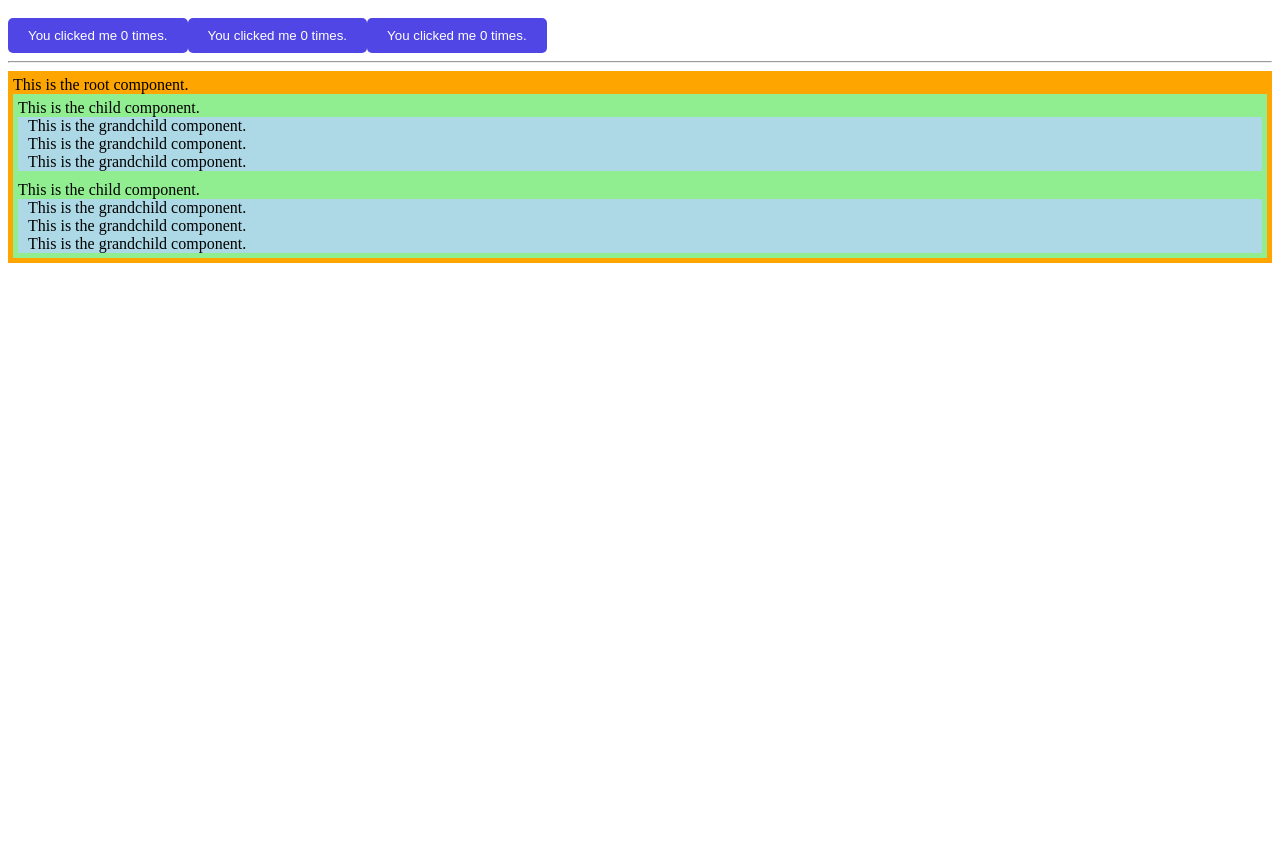
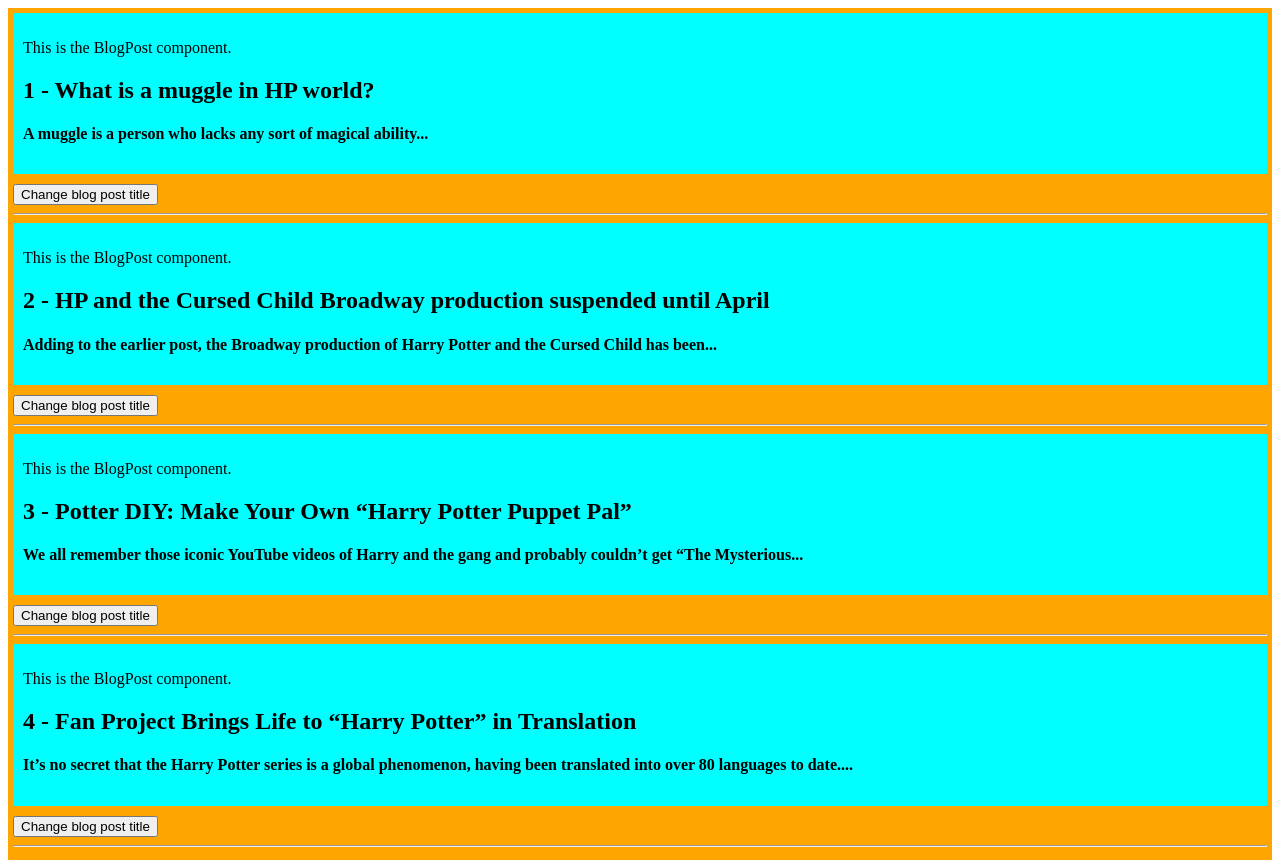
Before and after one commit to kayleewebb/learn-vue-3, a Vue app: page / in a window 1280 px wide. Before the commit the page ends 800 px from the top, so only its background shows below. Built offline with nearby package versions, Linux system fonts and the light colour scheme.

Commit message:
component props

```diff
--- a/src/App.vue
+++ b/src/App.vue
@@ -1,21 +1,62 @@
 <template>
-  <ButtonCounter></ButtonCounter>
-  <ButtonCounter></ButtonCounter>
+  <div style="background-color: orange; padding: 5px">
 
-  <button-counter></button-counter>
+    <div v-for="post in posts" :key="post.id">
+      <BlogPost
+        :id="post.id"
+        :blog-post-title="post.blogPostTitle"
+        :blog-post-content="post.blogPostContent"
+      />
 
-  <hr />
+      <button @click="post.blogPostTitle = 'A different title'">
+        Change blog post title
+      </button>
 
-  <div style="background-color: orange; padding: 5px">
-    This is the root component.
-    <ComponentA></ComponentA>
-    <ComponentA></ComponentA>
+      <hr />
+    </div>
+
   </div>
 </template>
 
 <script setup>
-import ButtonCounter from './ButtonCounter.vue'
-import ComponentA from '@/ComponentA.vue'
+import BlogPost from '@/BlogPost.vue'
+import { ref } from 'vue'
+
+let blogPostId = ref(2)
+let blogPostTitle = ref(
+  'HP and the Cursed Child Broadway production suspended until April'
+)
+let blogPostContent = ref(
+  'Adding to the earlier post, the Broadway production of Harry Potter and the Cursed Child has been...'
+)
+
+let posts = ref([
+  {
+    id: 1,
+    blogPostTitle: 'What is a muggle in HP world?',
+    blogPostContent:
+      'A muggle is a person who lacks any sort of magical ability...'
+  },
+  {
+    id: 2,
+    blogPostTitle:
+      'HP and the Cursed Child Broadway production suspended until April',
+    blogPostContent:
+      'Adding to the earlier post, the Broadway production of Harry Potter and the Cursed Child has been...'
+  },
+  {
+    id: 3,
+    blogPostTitle: 'Potter DIY: Make Your Own “Harry Potter Puppet Pal”',
+    blogPostContent:
+      'We all remember those iconic YouTube videos of Harry and the gang and probably couldn’t get “The Mysterious...'
+  },
+  {
+    id: 4,
+    blogPostTitle: 'Fan Project Brings Life to “Harry Potter” in Translation',
+    blogPostContent:
+      'It’s no secret that the Harry Potter series is a global phenomenon, having been translated into over 80 languages to date....'
+  }
+])
 </script>
 
 <style scoped></style>
--- /dev/null
+++ b/src/BlogPost.vue
@@ -0,0 +1,25 @@
+<template>
+    <div class="blog-post">
+      <p>
+        {{ message }}
+      </p>
+      <h2>{{ id }} - {{ blogPostTitle }}</h2>
+      <h4>{{ blogPostContent }}</h4>
+    </div>
+  </template>
+
+  <script setup>
+  import { ref } from 'vue'
+
+  let message = ref('This is the BlogPost component.')
+  defineProps(['id', 'blogPostTitle', 'blogPostContent'])
+
+  </script>
+
+  <style scoped>
+  .blog-post {
+    background-color: aqua;
+    padding: 10px;
+    margin-bottom: 10px;
+  }
+  </style>
```
